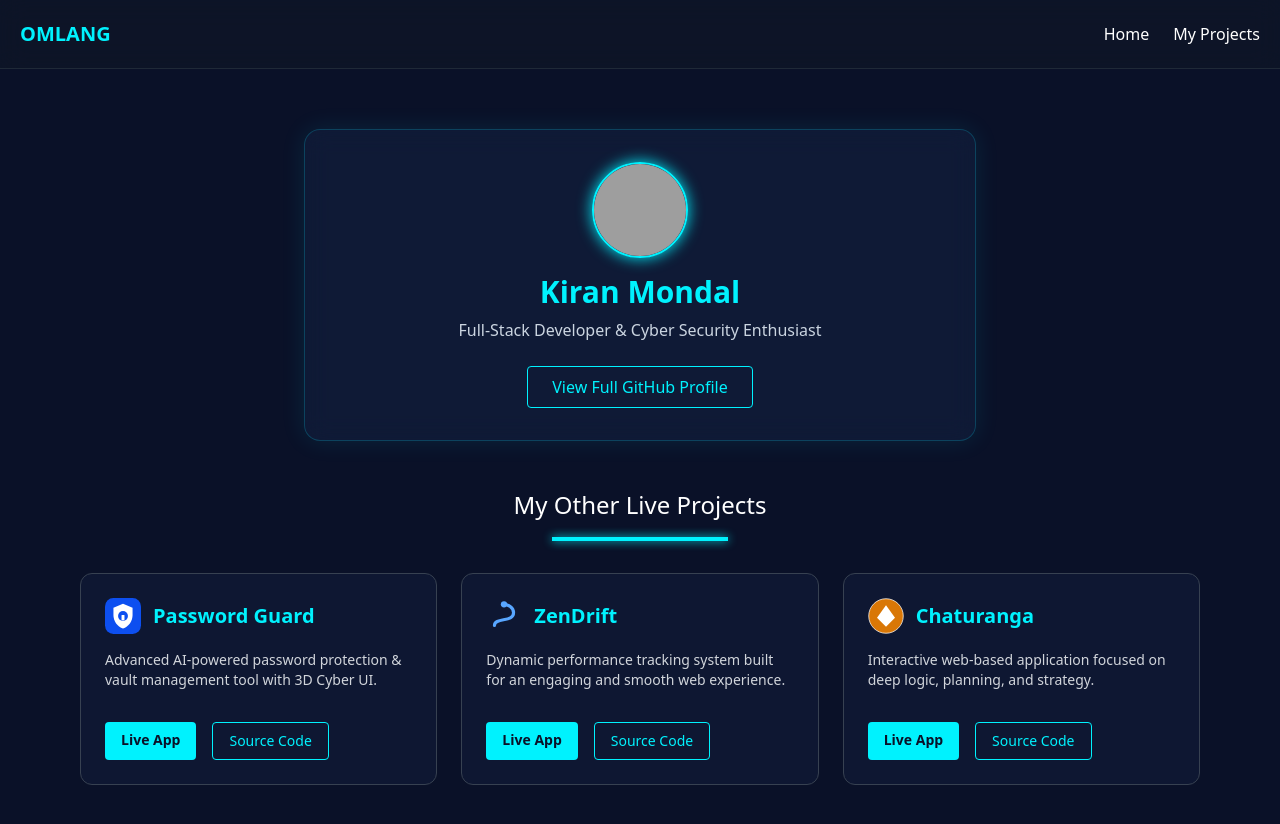
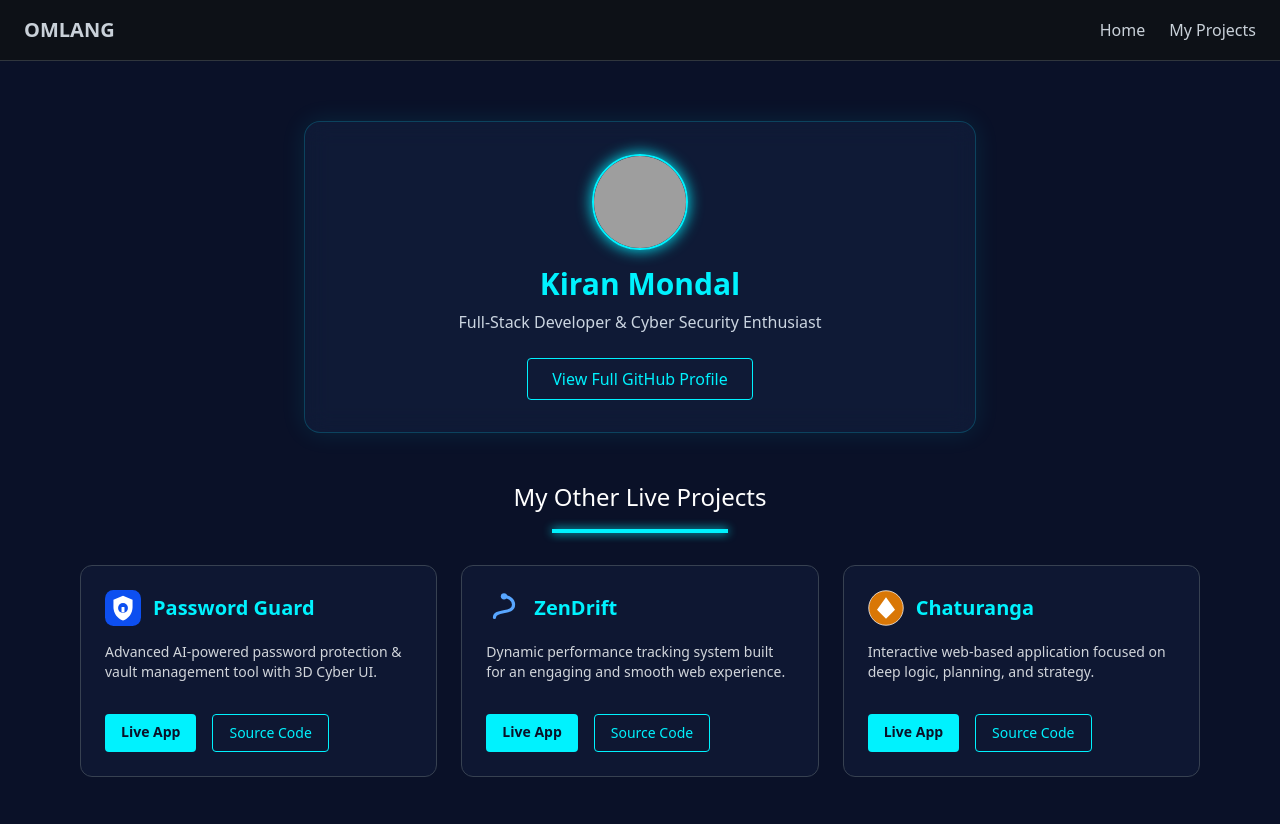
Before and after one commit to Kiran-mondal/OmLang, a Next.js app: page / in a window 1280 px wide. Shown: the top 824 px of the page. Built offline with nearby package versions, Linux system fonts and the light colour scheme; grey boxes are pictures that could not be loaded.

Commit message:
Update Navbar.jsx

```diff
--- a/app/Navbar.jsx
+++ b/app/Navbar.jsx
@@ -1,45 +1,43 @@
 "use client";
 import React, { useState } from 'react';
-import Link from 'next/link';
 
 export default function Navbar() {
-  // মেনু খোলা বা বন্ধ রাখার স্টেট
   const [isOpen, setIsOpen] = useState(false);
 
   return (
-    <nav className="flex justify-between items-center p-5 border-b border-gray-800 bg-gray-900/50 backdrop-blur-md relative z-50">
-      <div className="text-xl font-bold text-[#00f2fe]">OMLANG</div>
+    <nav className="flex justify-between items-center px-6 py-4 border-b border-[#30363d] bg-[#0d1117] relative z-50">
+      <div className="text-xl font-bold text-[#c9d1d9]">OMLANG</div>
 
       {/* 📱 মোবাইলের জন্য হ্যামবার্গার বাটন */}
       <button
-        className="md:hidden text-[#00f2fe] text-3xl focus:outline-none"
+        className="md:hidden text-[#c9d1d9] text-2xl focus:outline-none"
         onClick={() => setIsOpen(!isOpen)}
       >
         {isOpen ? '✕' : '☰'}
       </button>
 
-      {/* 💻 কম্পিউটারের জন্য ফুল মেনুবার (মোবাইলে লুকানো থাকবে) */}
+      {/* 💻 কম্পিউটারের জন্য ফুল মেনুবার */}
       <ul className="hidden md:flex gap-6">
         <li>
-          <Link href="/" className="hover:text-[#00f2fe] transition-colors">Home</Link>
+          <a href="/" className="text-[#c9d1d9] hover:text-[#58a6ff] transition-colors">Home</a>
         </li>
         <li>
-          <Link href="/projects" className="hover:text-[#00f2fe] transition-colors">My Projects</Link>
+          <a href="/projects" className="text-[#c9d1d9] hover:text-[#58a6ff] transition-colors">My Projects</a>
         </li>
       </ul>
 
-      {/* 📱 মোবাইলের জন্য ড্রপডাউন মেনু (বাটনে ক্লিক করলে দেখাবে) */}
+      {/* 📱 মোবাইলের জন্য ড্রপডাউন মেনু */}
       {isOpen && (
-        <ul className="absolute top-[72px] left-0 w-full bg-[#0a1128]/95 border-b border-gray-800 flex flex-col items-center py-6 gap-6 md:hidden backdrop-blur-lg shadow-lg">
+        <ul className="absolute top-[65px] left-0 w-full bg-[#161b22] border-b border-[#30363d] flex flex-col items-center py-6 gap-6 md:hidden shadow-lg z-50">
           <li>
-            <Link href="/" onClick={() => setIsOpen(false)} className="text-lg hover:text-[#00f2fe] transition-colors">
+            <a href="/" onClick={() => setIsOpen(false)} className="text-lg text-[#c9d1d9] hover:text-[#58a6ff] transition-colors">
               Home
-            </Link>
+            </a>
           </li>
           <li>
-            <Link href="/projects" onClick={() => setIsOpen(false)} className="text-lg hover:text-[#00f2fe] transition-colors">
+            <a href="/projects" onClick={() => setIsOpen(false)} className="text-lg text-[#c9d1d9] hover:text-[#58a6ff] transition-colors">
               My Projects
-            </Link>
+            </a>
           </li>
         </ul>
       )}
```
